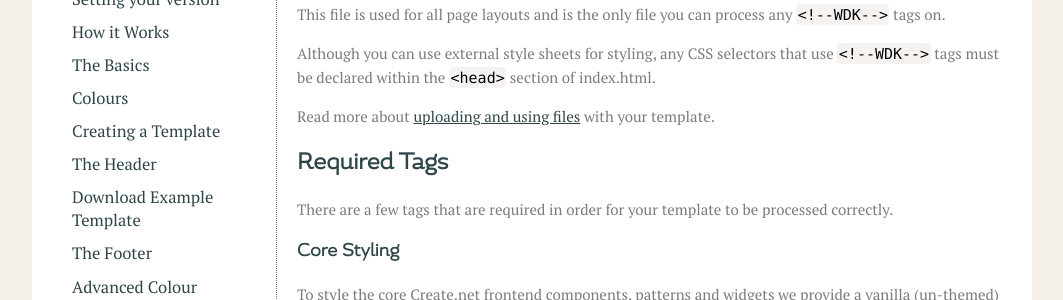
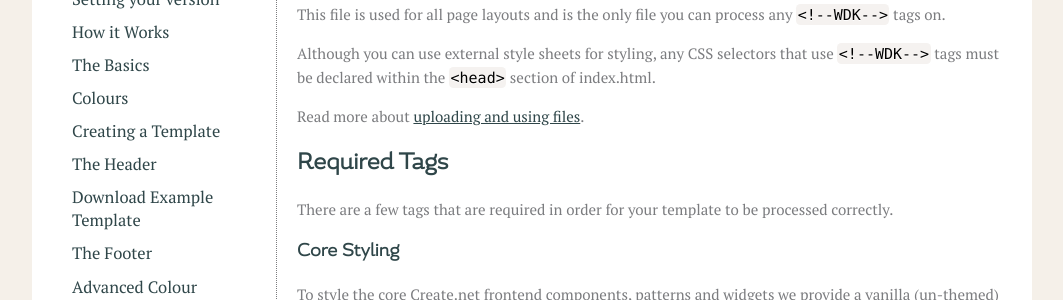
Before and after one commit to createdotnet/wdk, a Jekyll site: the page built from _tutorials/requirements-restrictions.md, in a window 1280 px wide and 900 px high. Shown: the part 299-599 px from the top of the window, without its empty margins (108-1171 px from the left). Built offline with Jekyll 4.4.1, drawn with Linux system fonts in a browser that asks for light colours.

Commit message:
Remove misleading text.

```diff
--- a/_tutorials/requirements-restrictions.md
+++ b/_tutorials/requirements-restrictions.md
@@ -13,7 +13,7 @@ This file is used for all page layouts and is the only file you can process any
 
 Although you can use external style sheets for styling, any CSS selectors that use `<!--WDK-->` tags must be declared within the `<head>` section of index.html.
 
-Read more about [uploading and using files](/wdk/tutorials/uploading-using-files.html) with your template.
+Read more about [uploading and using files](/wdk/tutorials/uploading-using-files.html).
 
 ## Required Tags
 
```
